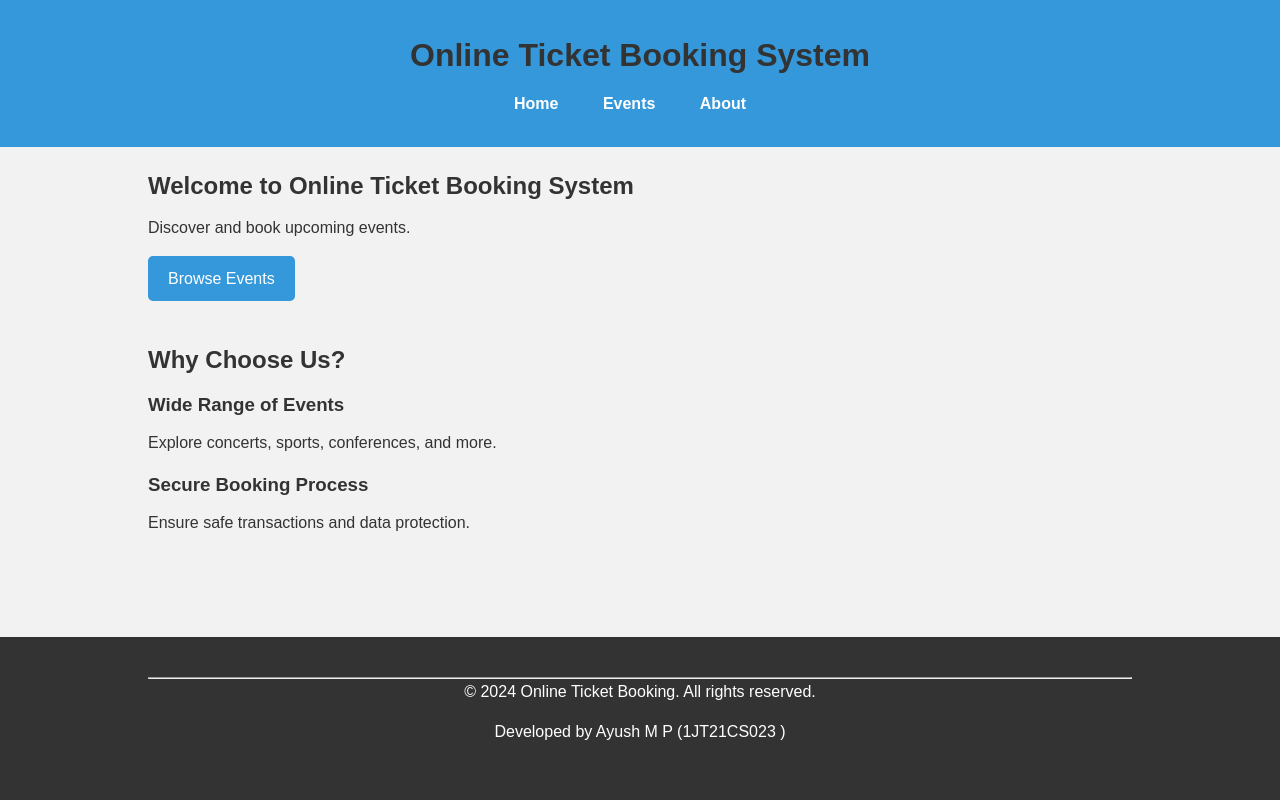
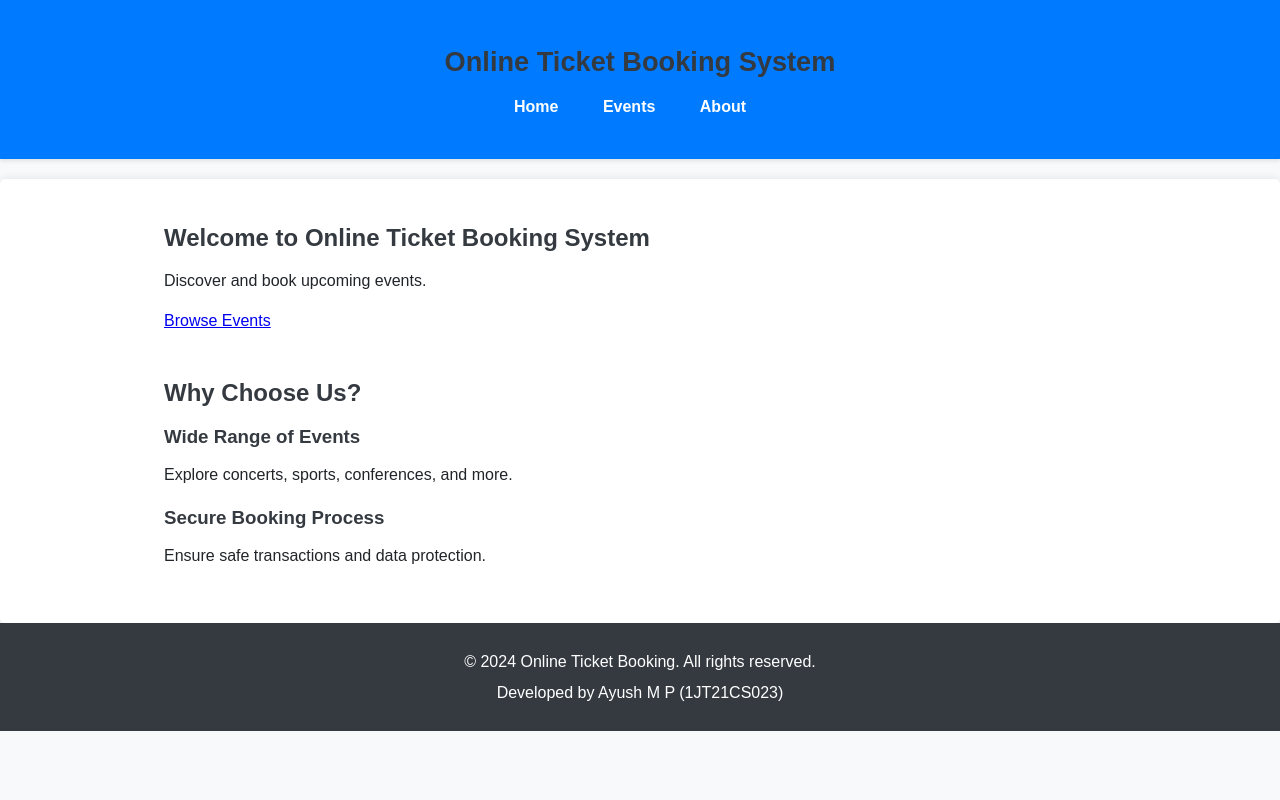
Before and after one commit to AyushMP/Online-Ticket-Booking, a Django app: page / in a window 1280 px wide. Run offline with Django 5.2, Linux system fonts and the light colour scheme.

Commit message:
final-commit

```diff
--- a/ticket_booking/booking/static/css/styles.css
+++ b/ticket_booking/booking/static/css/styles.css
@@ -9,13 +9,13 @@
 body {
     font-family: Arial, sans-serif;
     line-height: 1.6;
-    background-color: #f2f2f2;
-    color: #333333;
+    background-color: #f8f9fa;
+    color: #212529;
 }
 
 h1, h2, h3 {
     margin-bottom: 10px;
-    color: #333333;
+    color: #343a40;
 }
 
 p {
@@ -32,10 +32,16 @@ p {
 
 /* Header styles */
 header {
-    background-color: #3498db;
+    background-color: #007bff;
     color: #ffffff;
-    padding: 10px 0;
+    padding: 20px 0;
     text-align: center;
+    box-shadow: 0 2px 4px rgba(0, 0, 0, 0.1);
+}
+
+header h1 {
+    font-size: 1.7rem;
+    margin-bottom: 10px;
 }
 
 .nav-links {
@@ -57,7 +63,7 @@ header {
 }
 
 .nav-links li a:hover {
-    color: #eeeeee;
+    color: #dfe6e9;
 }
 
 /* Main content */
@@ -69,40 +75,54 @@ main {
     box-shadow: 0 0 10px rgba(0, 0, 0, 0.1);
 }
 
-/* Button styles */
-.btn {
+/* Events list */
+.events-list {
+    list-style-type: none;
+    padding: 0;
+}
+
+.events-list li {
+    background-color: #e9ecef;
+    margin-bottom: 15px;
+    padding: 20px;
+    border-radius: 5px;
+    box-shadow: 0 2px 4px rgba(0, 0, 0, 0.1);
+}
+
+.events-list li strong {
+    display: block;
+    font-size: 1.2rem;
+    margin-bottom: 10px;
+}
+
+.events-list .btn {
     display: inline-block;
-    background-color: #3498db;
+    background-color: #28a745;
     color: #ffffff;
     padding: 10px 20px;
     text-decoration: none;
     border-radius: 5px;
     transition: background-color 0.3s ease;
+    cursor: pointer;
 }
 
-.btn:hover {
-    background-color: #2980b9;
-}
-
-/* Form styles */
-.form-control {
-    width: 100%;
-    padding: 10px;
-    margin-bottom: 15px;
-    border: 1px solid #ccc;
-    border-radius: 5px;
-    box-sizing: border-box;
+.events-list .btn:hover {
+    background-color: #218838;
 }
 
 /* Footer styles */
 footer {
-    background-color: #333333;
+    background-color: #343a40;
     color: #ffffff;
     text-align: center;
-    padding: 20px 0;
+    padding: 1px 0;
     width: 100%;
-    position: fixed;
+    position: relative;
     bottom: 0;
+}
+
+footer p {
+    margin: 5px 0;
 }
 
 /* Responsive design */
@@ -110,4 +130,9 @@ footer {
     .container {
         width: 90%;
     }
+
+    .nav-links li {
+        display: block;
+        margin-bottom: 10px;
+    }
 }
--- a/ticket_booking/booking/templates/booking/base.html
+++ b/ticket_booking/booking/templates/booking/base.html
@@ -30,15 +30,15 @@
         </div>
     </header>
 
-    {% block content %}
-    {% endblock %}
+    <main>
+        {% block content %}
+        {% endblock %}
+    </main>
 
     <footer>
         <div class="container">
-            <hr>
-
             <p>&copy; {% now "Y" %} Online Ticket Booking. All rights reserved.</p>
-            <p>Developed by Ayush M P (1JT21CS023   )</p>
+            <p>Developed by Ayush M P (1JT21CS023)</p>
         </div>
     </footer>
 </body>
--- a/ticket_booking/booking/templates/booking/events.html
+++ b/ticket_booking/booking/templates/booking/events.html
@@ -5,6 +5,7 @@
 {% block title %}Events List - {{ block.super }}{% endblock %}
 
 {% block content %}
+
     <h2>Events List</h2>
     <ul>
         {% for event in events %}
--- a/ticket_booking/ticket_booking/settings.py
+++ b/ticket_booking/ticket_booking/settings.py
@@ -122,6 +122,9 @@ USE_TZ = True
 # https://docs.djangoproject.com/en/5.0/howto/static-files/
 
 STATIC_URL = "static/"
+STATICFILES_DIRS = [
+    BASE_DIR / "static",
+]
 
 # Default primary key field type
 # https://docs.djangoproject.com/en/5.0/ref/settings/#default-auto-field
```
